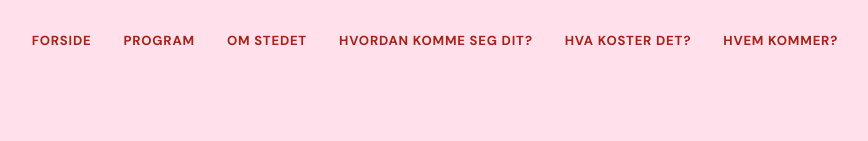
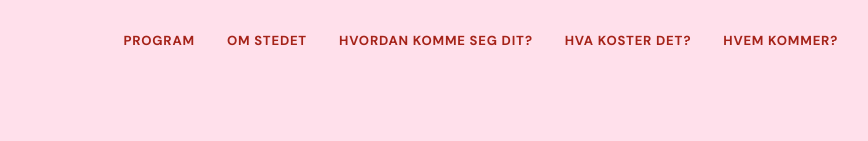
Before and after one commit to martaogmarius/martaogmarius.github.io, a Next.js app: page / in a window 1280 px wide. Shown: the top 141 px of the page, without its empty margins (378-1246 px from the left). Built offline with nearby package versions, Linux system fonts and the light colour scheme.

Commit message:
Fjern Forside fra menyen

```diff
--- a/app/SiteNav.tsx
+++ b/app/SiteNav.tsx
@@ -2,7 +2,6 @@ export function SiteNav() {
   return (
     <nav className="nav" aria-label="Hovedmeny">
       <div className="nav-links">
-        <a href="/">Forside</a>
         <a href="/program">Program</a>
         <a href="/om-stedet">Om stedet</a>
         <a href="/reise">Hvordan komme seg dit?</a>
```
